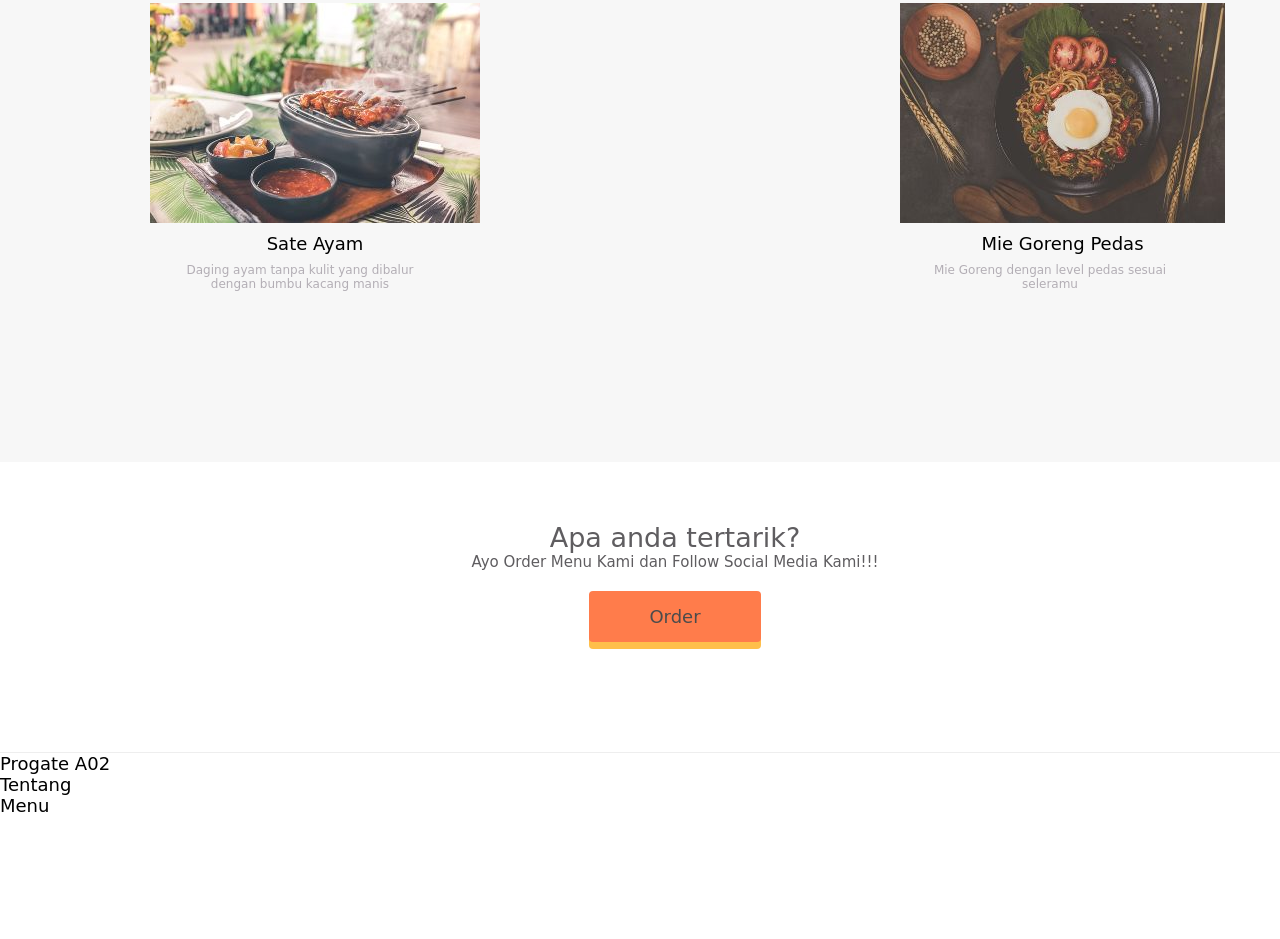
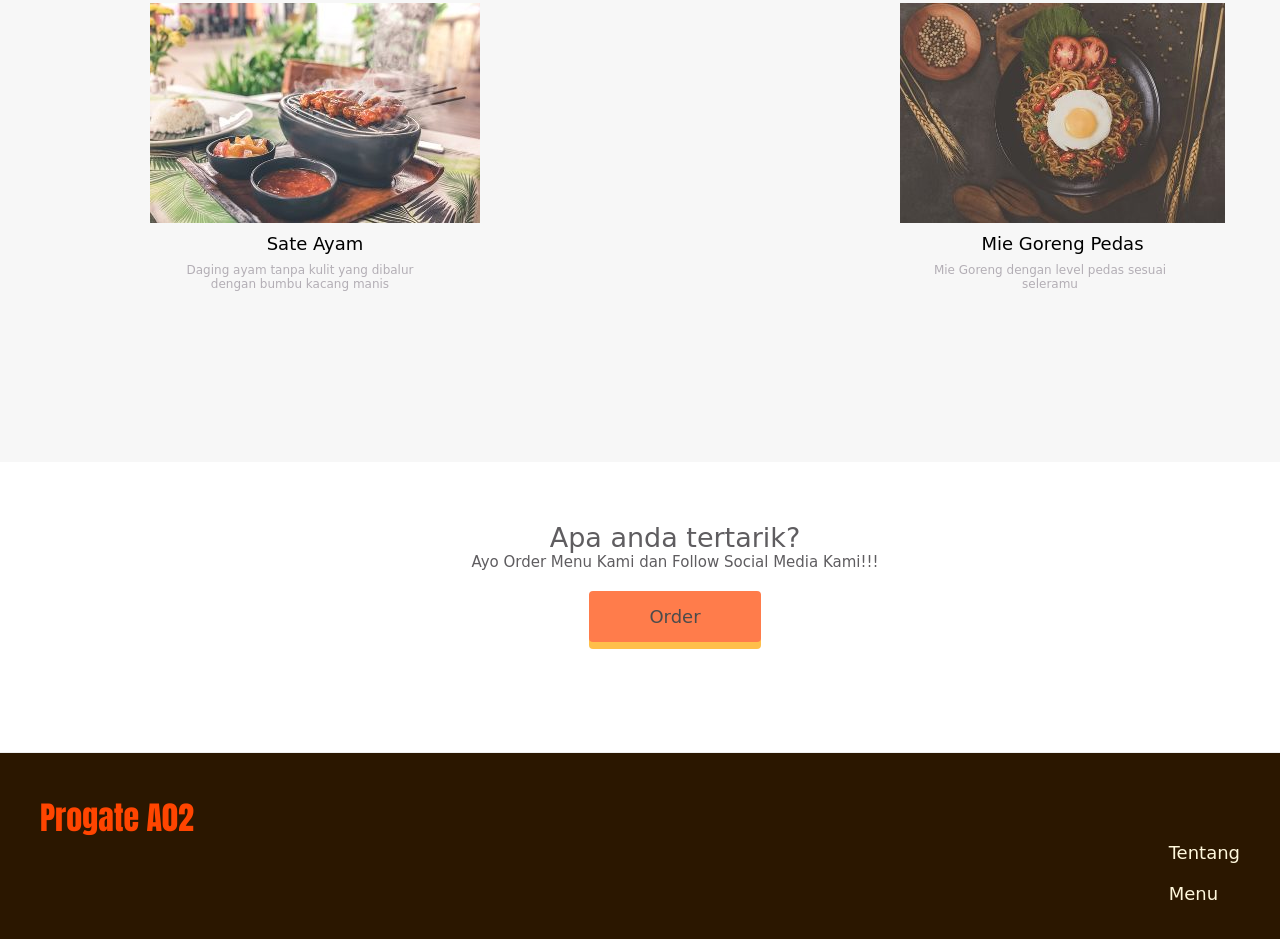
Before and after one commit to SitiZaenab/Progate_A02.github.io, a plain HTML site: page index.html in a window 1280 px wide. Shown: the part 677-1616 px from the top of the page. Before the commit the page ends 1493 px from the top, so only its background shows below. Drawn offline with Linux system fonts and the light colour scheme.

Commit message:
Update stylesheet.css

```diff
--- a/stylesheet.css
+++ b/stylesheet.css
@@ -182,3 +182,25 @@ header {
   font-weight: normal;
   margin-bottom: 20px;
 }
+
+.footer {
+    background-color: #2b1700;
+    color: cornsilk;
+    height: 120px;
+    padding: 40px;
+}
+
+.footer-logo {
+    font-family: Impact, Haettenschweiler, 'Arial Narrow Bold', sans-serif;
+    font-size: 32px;
+    color: orangered;
+}
+
+.footer-list {
+    float: right;
+}
+
+.footer-list li {
+    padding-bottom: 20px;
+    list-style: none;
+}
```
